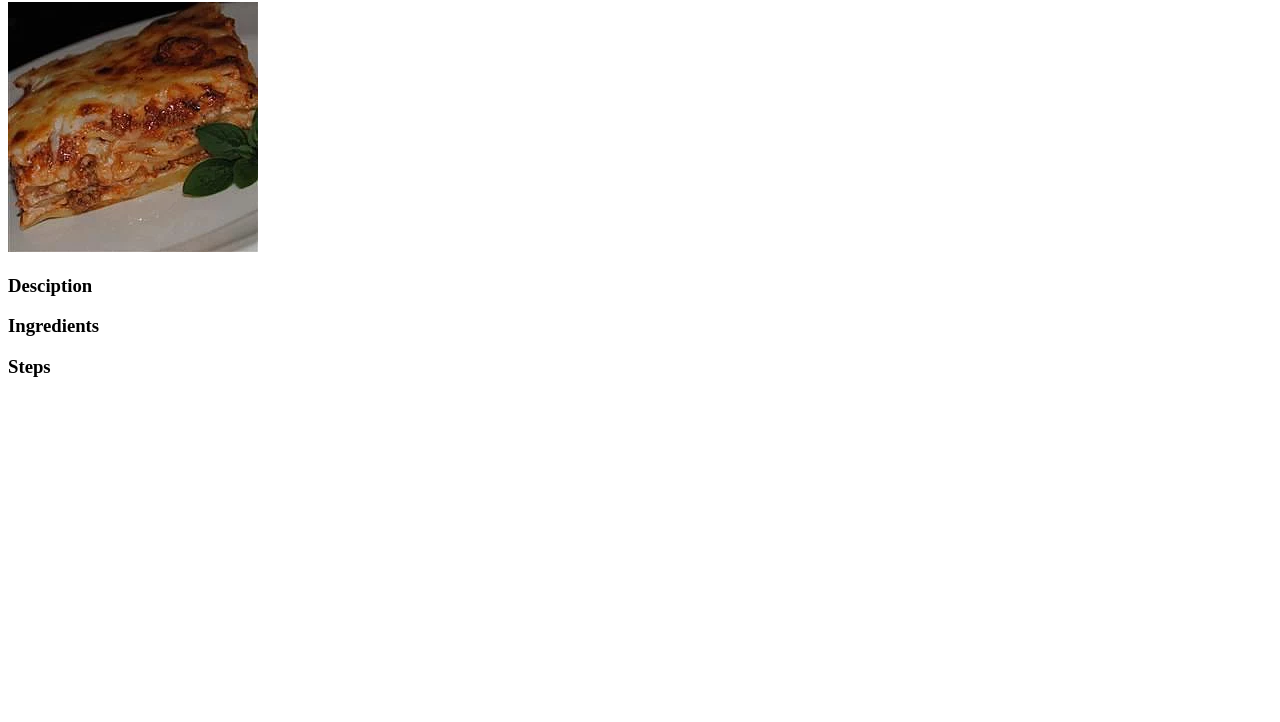
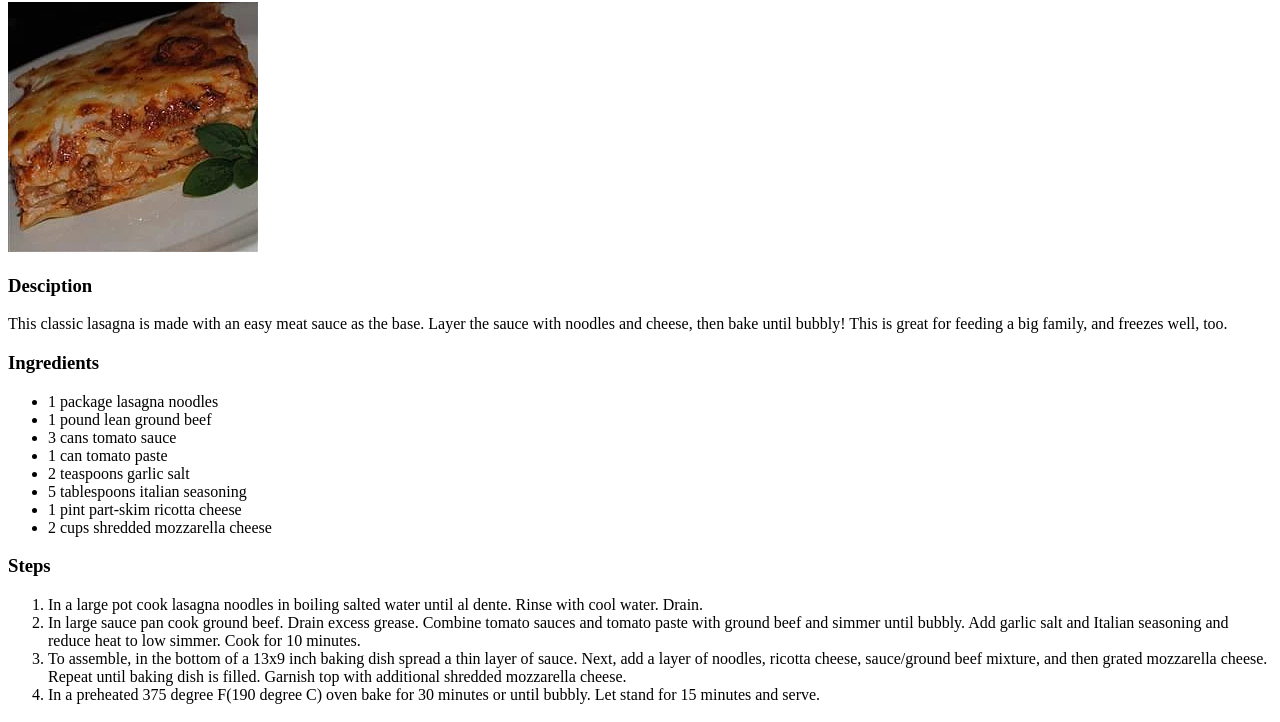
Before and after one commit to beka71/odin-recipes, a plain HTML site: page recipes/lasagna.html in a window 1280 px wide. Shown: the part 78-800 px from the top of the page. Drawn offline with Linux system fonts and the light colour scheme.

Commit message:
finished lasagna and ice-cream recipe pages

```diff
--- a/recipes/lasagna.html
+++ b/recipes/lasagna.html
@@ -10,14 +10,24 @@
         <h1>Lasagna</h1>
         <img src="lasagna.webp">
         <h3>Desciption</h3>
-        <p></p>
+        <p>This classic lasagna is made with an easy meat sauce as the base. Layer the sauce with noodles and cheese, then bake until bubbly! This is great for feeding a big family, and freezes well, too.</p>
         <h3>Ingredients</h3>
         <ul>
-
+           <li>1 package lasagna noodles</li>
+           <li>1 pound lean ground beef</li>
+           <li>3 cans tomato sauce</li>
+           <li>1 can tomato paste</li>
+           <li>2 teaspoons garlic salt</li>
+           <li>5 tablespoons italian seasoning</li>
+           <li>1 pint part-skim ricotta cheese</li>
+           <li>2 cups shredded mozzarella cheese</li>
         </ul>
         <h3>Steps</h3>
         <ol>
-
+            <li>In a large pot cook lasagna noodles in boiling salted water until al dente. Rinse with cool water. Drain.</li>
+            <li>In large sauce pan cook ground beef. Drain excess grease. Combine tomato sauces and tomato paste with ground beef and simmer until bubbly. Add garlic salt and Italian seasoning and reduce heat to low simmer. Cook for 10 minutes.</li>
+            <li>To assemble, in the bottom of a 13x9 inch baking dish spread a thin layer of sauce. Next, add a layer of noodles, ricotta cheese, sauce/ground beef mixture, and then grated mozzarella cheese. Repeat until baking dish is filled. Garnish top with additional shredded mozzarella cheese.</li>
+            <li>In a preheated 375 degree F(190 degree C) oven bake for 30 minutes or until bubbly. Let stand for 15 minutes and serve.</li>
         </ol>
     </body>
 </html>
```
Also changed, not shown: recipes/ice-cream.html (+10 -3 lines).
